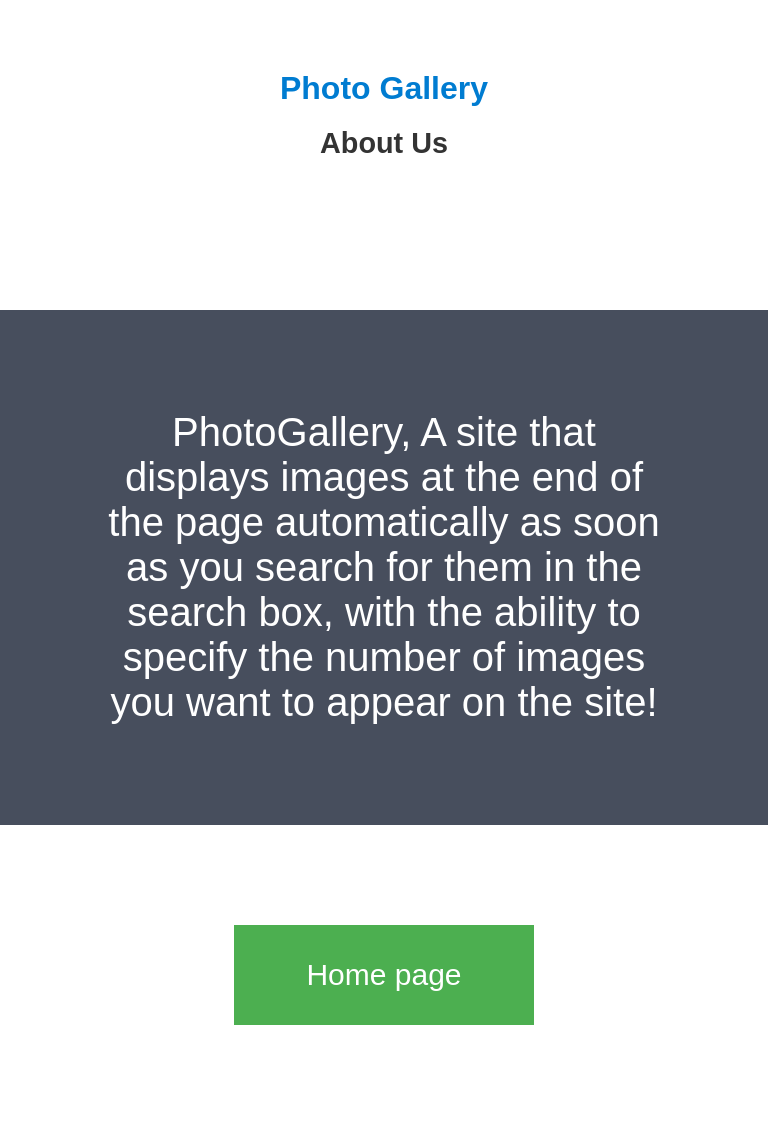
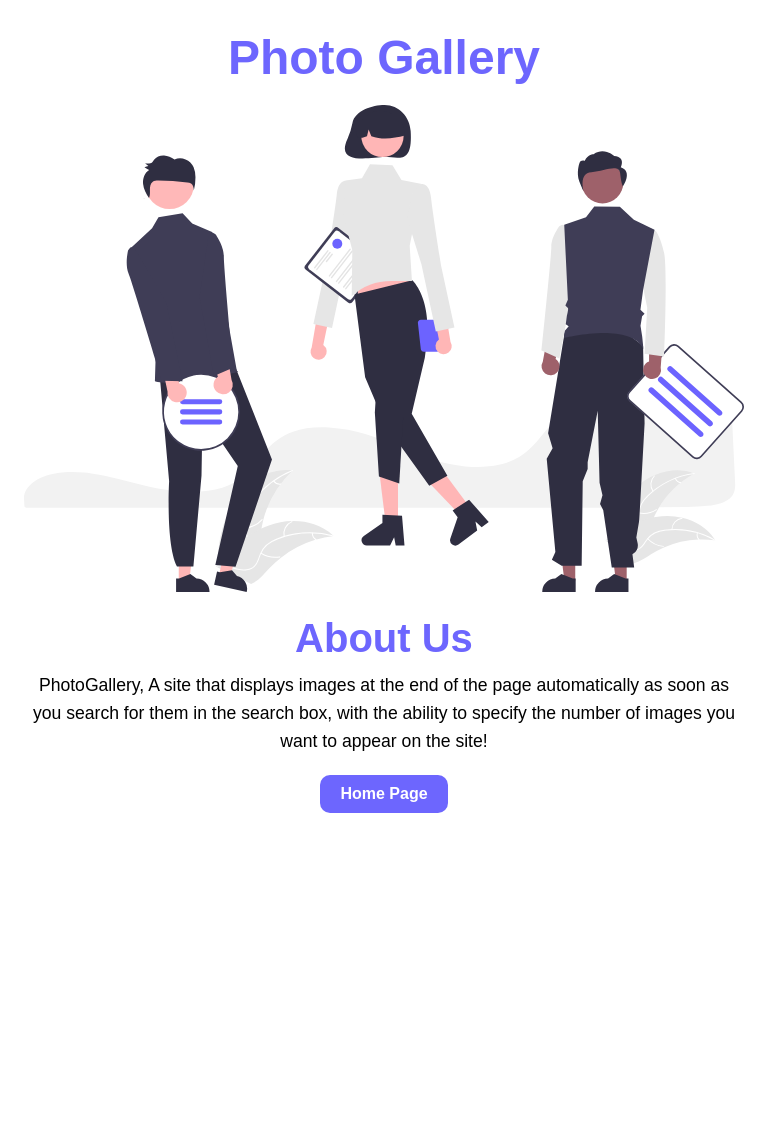
Before and after one commit to GSG-G11/Photo-Gallery, a website: page public/html/about.html in a window 768 px wide. After the commit the page ends 833 px from the top, so only its background shows below. Drawn offline with Linux system fonts and the light colour scheme.

Commit message:
Edited Front-end styling Relates #38

```diff
--- a/public/html/about.html
+++ b/public/html/about.html
@@ -14,7 +14,26 @@
     <title>PhotoGallery</title>
   </head>
   <body>
-    <header>
+    <div class="container">
+      <h1 class="title">Photo Gallery</h1>
+    </div>
+    <main>
+      <div class="container">
+        <div class="txt">
+          <h1>About Us</h1>
+          <p>
+            PhotoGallery, A site that displays images at the end of the page
+            automatically as soon as you search for them in the search box, with the
+            ability to specify the number of images you want to appear on the site!
+          </p>
+          <a href="/">Home Page</a>
+        </div>
+        <div class="image">
+          <img src="../assets/images/figure.svg" alt="people">
+        </div>
+      </div>
+    </main>
+    <!-- <header>
       <h1 class="title">Photo Gallery</h1>
       <h2 class="welcome-title">About Us</h2>
     </header>
@@ -28,6 +47,6 @@
 
     <div class="btn-transition">
       <a href="/"><button class="transition">Home page</button></a>
-    </div>
+    </div> -->
   </body>
 </html>
--- a/public/styles/error.css
+++ b/public/styles/error.css
@@ -3,6 +3,36 @@
   margin: 0;
   padding: 0;
   box-sizing: border-box;
+  font-family: 'Poppins', sans-serif;
+}
+
+.container {
+  padding-inline: 15px;
+  margin-inline: auto;
+}
+
+@media (min-width: 567px) {
+  .container {
+    width: 550px;
+  }
+}
+
+@media (min-width: 768px) {
+  .container {
+    width: 750px;
+  }
+}
+
+@media (min-width: 992px) {
+  .container {
+    width: 950px;
+  }
+}
+
+@media (min-width: 1200px) {
+  .container {
+    width: 1150px;
+  }
 }
 
 .centered {
@@ -15,7 +45,6 @@
 
 h1 {
   margin-bottom: 50px;
-  font-family: 'Lato', sans-serif;
   font-size: 50px;
 }
 
@@ -23,49 +52,20 @@ h2 {
   margin-bottom: 50px;
 }
 
-.btn-transition {
-  display: flex;
-  align-items: center;
-  justify-content: center;
-}
-
-.transition {
-  background-color: #4caf50;
-  border: none;
+.home {
+  width: fit-content;
+  margin: 20px auto;
+  display: inline-block;
+  padding: 10px 20px;
+  border-radius: 10px;
+  background-color: #6D66FE;
   color: white;
-  padding: 15px 32px;
   text-decoration: none;
-  font-size: 16px;
-  margin: 4px 2px;
-  cursor: pointer;
-}
-
-@media (max-width: 1200px) {
-  h1 {
-    margin-bottom: 100px;
-    font-size: 80px;
-  }
-
-  h2 {
-    font-size: 30px;
-  }
-
-  .transition {
-    font-size: 30px;
-    margin: 40px;
-  }
+  font-weight: 600;
 }
 
 @media (max-width: 768px) {
-  h1 {
-    font-size: 50px;
-  }
-
-  h2 {
-    font-size: 20px;
-  }
-
-  .transition {
-    font-size: 20px;
+  * {
+    text-align: center;
   }
 }
--- a/public/styles/main.css
+++ b/public/styles/main.css
@@ -1,47 +1,3 @@
-header {
-  display: flex;
-  flex-direction: column;
-  align-items: center;
-  padding: 50px;
-}
-
-.welcome-title {
-  color: #333;
-  font-size: 40px;
-}
-
-.section-about-us {
-  display: flex;
-  align-items: center;
-  justify-content: center;
-}
-
-.description {
-  padding: 50px;
-  width: 50%;
-  font-size: 40px;
-  text-align: center;
-  background-color: #474e5d;
-  color: white;
-}
-
-.btn-transition {
-  display: flex;
-  align-items: center;
-  justify-content: center;
-}
-
-.transition {
-  margin: 10px 20px;
-  background-color: #4caf50;
-  border: none;
-  color: white;
-  padding: 15px 32px;
-  text-decoration: none;
-  font-size: 16px;
-  margin: 40px;
-  cursor: pointer;
-}
 /* global */
 * {
   padding: 0;
@@ -82,9 +38,27 @@ header {
 
 .title {
   font-size: 3rem;
-  color: #007cd1;
+  color: #6D66FE;
   text-align: center;
   margin-block: 20px;
+  margin-top: 30px;
+}
+
+.about {
+  text-align: center;
+  margin-bottom: 30px;
+  font-size: 1.2rem;
+}
+
+.about a {
+  color: #0000ff;
+}
+
+.search-button {
+  padding: 7px;
+  margin-left: 3px;
+  border: 1px solid #ccc;
+  cursor: pointer;
 }
 
 .form-cont {
@@ -112,36 +86,6 @@ form input {
   max-width: 100%;
 }
 
-@media (max-width: 1200px) {
-  .welcome-title {
-    font-size: 2.2rem;
-  }
-  .description {
-    margin-top: 100px;
-    padding: 160px;
-    width: 100%;
-    font-size: 40px;
-  }
-  .transition {
-    margin: 100px;
-    font-size: 30px;
-    width: 300px;
-    height: 100px;
-  }
-}
-
-@media (max-width: 768px) {
-  .title {
-    font-size: 2rem;
-  }
-  .welcome-title {
-    font-size: 1.8rem;
-  }
-  .description {
-    padding: 100px;
-  }
-}
-
 .photos {
   display: grid;
   grid-template-columns: repeat(auto-fill, minmax(400px, 1fr));
@@ -166,19 +110,6 @@ form input {
   box-shadow: 0 0 20px rgb(0 0 0 / 0.4);
   padding: 20px;
   border-radius: 20px;
-}
-
-.search-button {
-  padding: 7px;
-  border: 1px solid #ccc;
-  cursor: pointer;
-  display: block;
-  margin-left: 5px;
-}
-
-.about {
-  text-align: center;
-  margin-bottom: 20px;
 }
 
 body.show-loader .loader {
@@ -238,3 +169,55 @@ body.show-loader {
     transform: rotate(360deg);
   }
 }
+
+main .container {
+  display: flex;
+  justify-content: center;
+  align-items: center;
+  margin-top: 50px;
+}
+
+main .container > * {
+  width: 50%
+}
+
+main .txt h1 {
+  font-size: 2.5rem;
+  color: #6D66FE;
+  margin-bottom: 10px;
+}
+
+main .txt p {
+  line-height: 1.6;
+  font-size: 1.1rem;
+  margin-bottom: 20px;
+}
+
+main .txt a {
+  display: inline-block;
+  padding: 10px 20px;
+  border-radius: 10px;
+  background-color: #6D66FE;
+  color: white;
+  text-decoration: none;
+  font-weight: 600;
+}
+
+main img {
+  width: 100%;
+}
+
+@media (max-width: 768px) {
+  main .container {
+    flex-direction: column-reverse;
+    margin-top: 10px;
+  }
+  main .container > * {
+    width: 100%;
+  }
+  main .container .txt {
+    margin-top: 20px;
+    margin-bottom: 20px;
+    text-align: center;
+  }
+}
```
Also changed, not shown: public/html/404.html (+13 -7 lines), public/html/500.html (+12 -4 lines).
